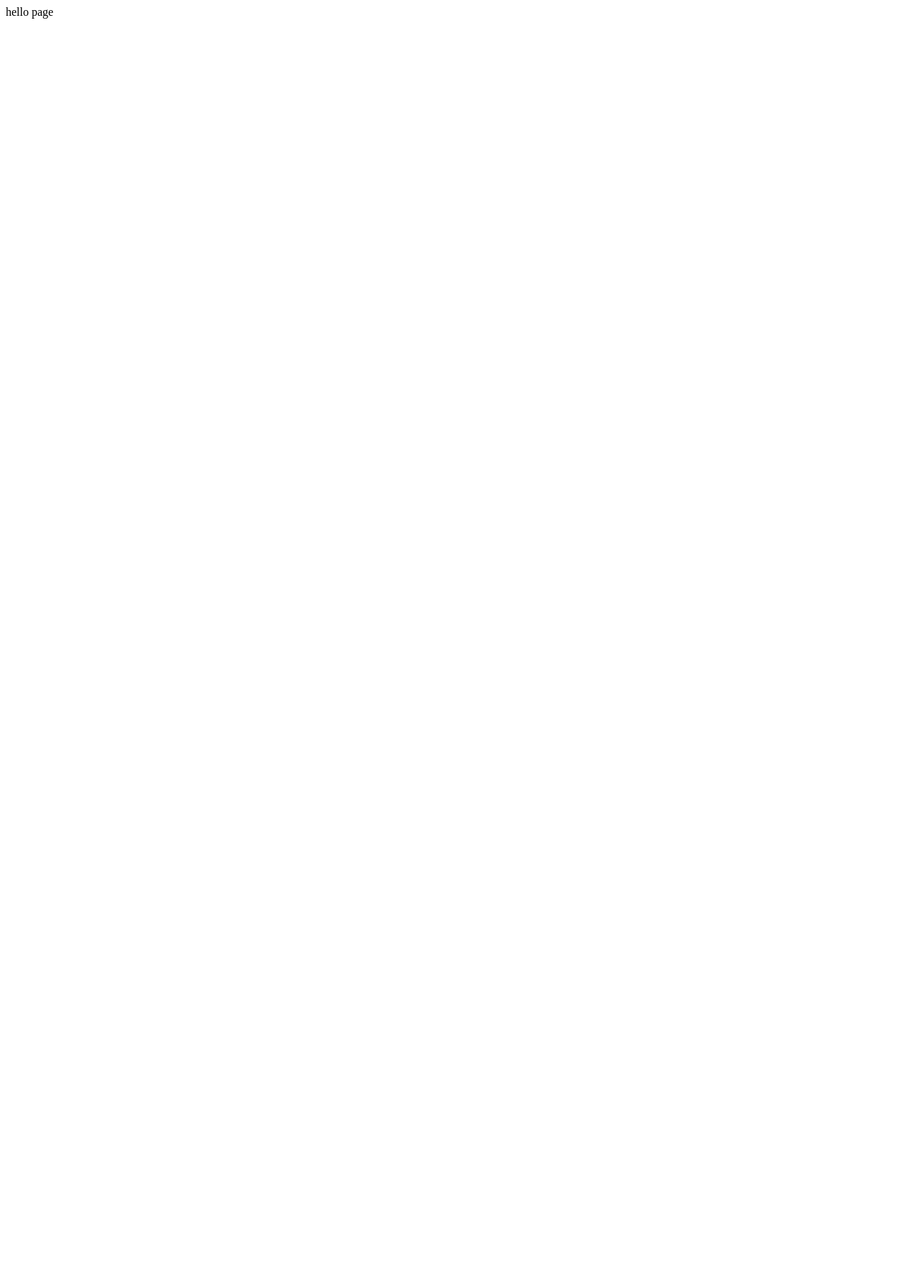
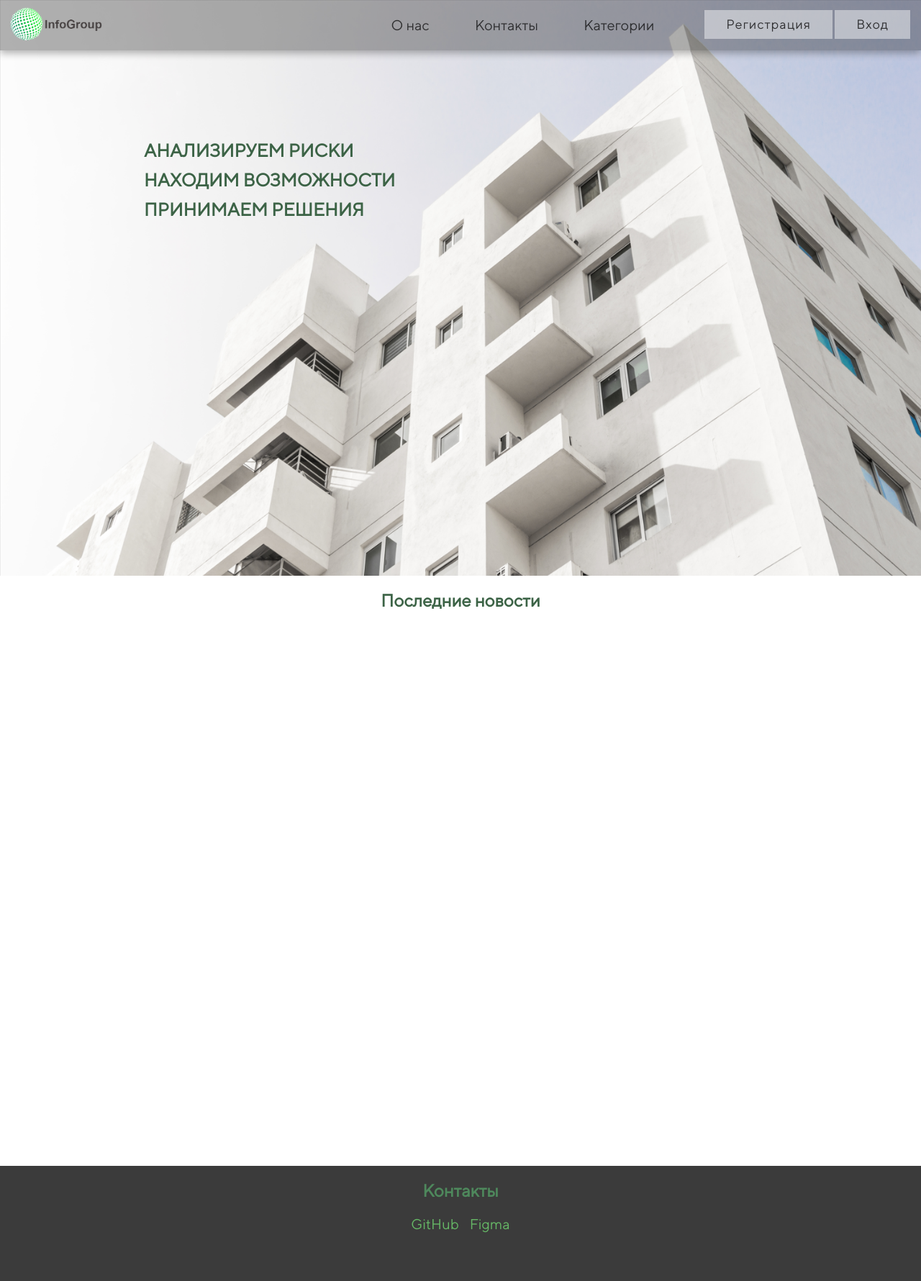
Before and after one commit to Viktor-8bit/NewsSite, a Django app: page / in a window 1280 px wide. Before the commit the page is almost empty. Shown: the whole page at 72% size. Before the commit the page ends 26 px from the top, so only its background shows below. Run offline with Django 4.2, Linux system fonts and the light colour scheme.

Commit message:
Добавляем основную страницу сайта

```diff
--- a/Main/_NewsSite/views.py
+++ b/Main/_NewsSite/views.py
@@ -52,4 +52,6 @@ def login_page(request):
     return HttpResponse('неизвестная ошибка 🕷🕸')
 
 def index(request):
-    return HttpResponse('hello page')
+    # return HttpResponse('hello page')
+    return render(request, 'main_page.html')
+    # return render(request, 'test.html')
--- a/Main/static/css/sus.css
+++ b/Main/static/css/sus.css
@@ -1,3 +1,183 @@
 h1 {
   color: purple;
 }
+/*------Start------*/
+html{
+  scroll-behavior: smooth;
+}
+
+/*------Меняет скролл------*/
+::-webkit-scrollbar {
+  width: 10px; /* ширина для вертикального скролла */
+  background-color: #3b3b3b;
+}
+
+::-webkit-scrollbar-thumb {
+  background-color: #62a071c0;
+  border-radius: 3px;
+}
+
+::-webkit-scrollbar-thumb:hover {
+  background-color: #62a071;
+}
+/* -------------------- */
+
+.logo_wrap{
+  height: 70px;
+}
+
+body{
+  margin: 0;
+  height: 220vh;
+  overflow-x: hidden;
+}
+
+.header{
+  height: 100vh;
+  width: 100%;
+  display: flex;
+  background-image: url(../img/bg_test.png);
+  background-size: cover;
+  align-items: center;
+}
+
+.header_title{
+  font-size: 25px;
+  padding-left: 200px;
+  padding-bottom: 300px;
+  color: #3c6346;
+}
+
+p{
+  margin: 0;
+  padding-top: 10px;
+}
+
+.navbar{
+  width: 100%;
+  height: 70px;
+  box-shadow: 0 4px 10px rgba(0, 0, 0, 0.3);
+  background-color: rgba(0, 0, 0, 0.3);
+  /* backdrop-filter: blur(5px); */
+  position: fixed;
+}
+
+.navbar .container{
+  height: inherit;
+  display: flex;
+  justify-content: space-between;
+  align-items: center;
+}
+
+.navbar-menu{
+  list-style-type: none;
+  padding-left: 0;
+  margin-bottom: 15px;
+  margin-top: 25px;
+}
+
+.navbar-menu li{
+  display: inline-block;
+}
+
+.navbar-menu li a{
+  color: #000;
+  font-size: 20px;
+  text-decoration: none;
+  opacity: 0.7;
+  padding: 30px;
+  transition: all 0.25s ease-in-out;
+}
+
+.navbar-menu li a:hover{
+  opacity: 1;
+}
+
+.callback{
+  list-style-type: none;
+  padding-left: 0;
+  margin-bottom: 18px;
+  margin-left: 40px;
+  margin-right: 15px;
+}
+
+.callback li{
+  display: inline-block;
+  font-size: 20px;
+}
+
+.callback li a{
+  text-decoration: none;
+}
+
+.navbar-wrap{
+  display: flex;
+  flex-flow: row nowrap;
+}
+
+/* --------- btn --------- */
+.btn-flip {
+  opacity: 1;
+  outline: 0;
+  color: #fff;
+  line-height: 40px;
+  position: relative;
+  text-align: center;
+  letter-spacing: 1px;
+  display: inline-block;
+  text-decoration: none;
+  font-family: 'TTNormsProRegular';
+  font-size: 18px;
+}
+.btn-flip:hover:after {
+  opacity: 1;
+  transform: translateY(0) rotateX(0);
+}
+.btn-flip:hover:before {
+  opacity: 0;
+  transform: translateY(50%) rotateX(90deg);
+}
+.btn-flip:after {
+  top: 0;
+  left: 0;
+  opacity: 0;
+  width: 100%;
+  color: #4b4b4b;
+  display: block;
+  transition: 0.5s;
+  position: absolute;
+  background: rgba(212, 255, 242, 0.7);
+  content: attr(data-back);
+  transform: translateY(-50%) rotateX(90deg);
+}
+.btn-flip:before {
+  top: 0;
+  left: 0;
+  opacity: 1;
+  color: #171718da;
+  display: block;
+  padding: 0 30px;
+  line-height: 40px;
+  transition: 0.5s;
+  position: relative;
+  background: rgba(255, 255, 255, 0.45);
+  content: attr(data-front);
+  transform: translateY(0) rotateX(0);
+}
+/* -------------------- */
+
+
+.com_bot{
+  margin: 0;
+  padding-top: 20px;
+
+}
+
+.refer{
+  display: flex;
+  justify-content: center;
+  align-items: center;
+  list-style-type: none;
+  padding-left: 0;
+  font-size: 20px;
+}
--- /dev/null
+++ b/Main/templates/main_page.html
@@ -0,0 +1,54 @@
+<!DOCTYPE html>
+<html lang="en">
+<head>
+    <meta charset="UTF-8">
+    <meta http-equiv="X-UA-Compatible" content="IE=edge">
+    <meta name="viewport" content="width=device-width, initial-scale=1.0">
+    <title>InfoGroup</title>
+    <link rel="shortcut icon" href="static/img/m_logo.ico">
+    <link rel="stylesheet" href="static/css/sus.css">
+    <style>
+        @font-face{
+            font-family:'TTNormsProRegular';
+            src: url(static/otf/TTNormsProRegular.otf);
+        }
+    </style>
+</head>
+<body style="font-family: 'TTNormsProRegular';">
+    <nav class="navbar">
+        <div class="container">
+            <img src="static/img/logo_test.png" class="logo_wrap"/>
+            <div class="navbar-wrap">
+                <ul class="navbar-menu">
+                    <li><a href="#">О нас</a></li>
+                    <li><a href="#jump">Контакты</a></li>
+                    <li><a href="#">Категории</a></li>
+                </ul>
+                <ul class="callback">
+                    <li><a href="http://127.0.0.1:8000/reg/" class="btn-flip" data-back="Регистрация" data-front="Регистрация"></a></li>
+                    <li><a href="http://127.0.0.1:8000/log/" class="btn-flip" data-back="Вход" data-front="Вход"></a></li>
+                </ul>
+            </div>
+        </div>
+    </nav>
+
+    <header class="header">
+        <div class="head_container">
+            <h2 class="header_title">АНАЛИЗИРУЕМ РИСКИ <p>НАХОДИМ ВОЗМОЖНОСТИ</p><p>ПРИНИМАЕМ РЕШЕНИЯ</p></h2>
+        </div>
+        <div class="header_overlay"></div>
+    </header>
+
+    <div style="height: 100vh;">
+        <h2 align="center" style="color: #3c6346;">Последние новости</h2>
+    </div>
+
+    <div id="jump" class="cotacts" style="height: 20vh; background-color: #3b3b3b;" >
+        <h2 class="com_bot" align="center" style="color: rgb(78, 136, 92);">Контакты</h2>
+        <ul class="refer">
+            <li><a href="https://github.com/Viktor-8bit/NewsSite" style="text-decoration: none; color: rgb(102, 184, 102); padding-right: 15px;">GitHub</a></li>
+            <li><a href="https://www.figma.com/file/oEnGj0biVRmjLDiXHrySVJ/Untitled?node-id=1-34&t=hG9COjllPPMJROUc-0" style="text-decoration: none; color: rgb(102, 184, 102);">Figma</a></li>
+        </ul>
+    </div>
+</body>
+</html>
```
Also changed, not shown: Main/db.sqlite3, Main/static/img/bg_test.png (added), Main/static/img/logo_1.png (added), Main/static/img/logo_test.png (added), Main/static/img/m_logo.ico (added), Main/static/otf/TTNormsProRegular.otf (added).
